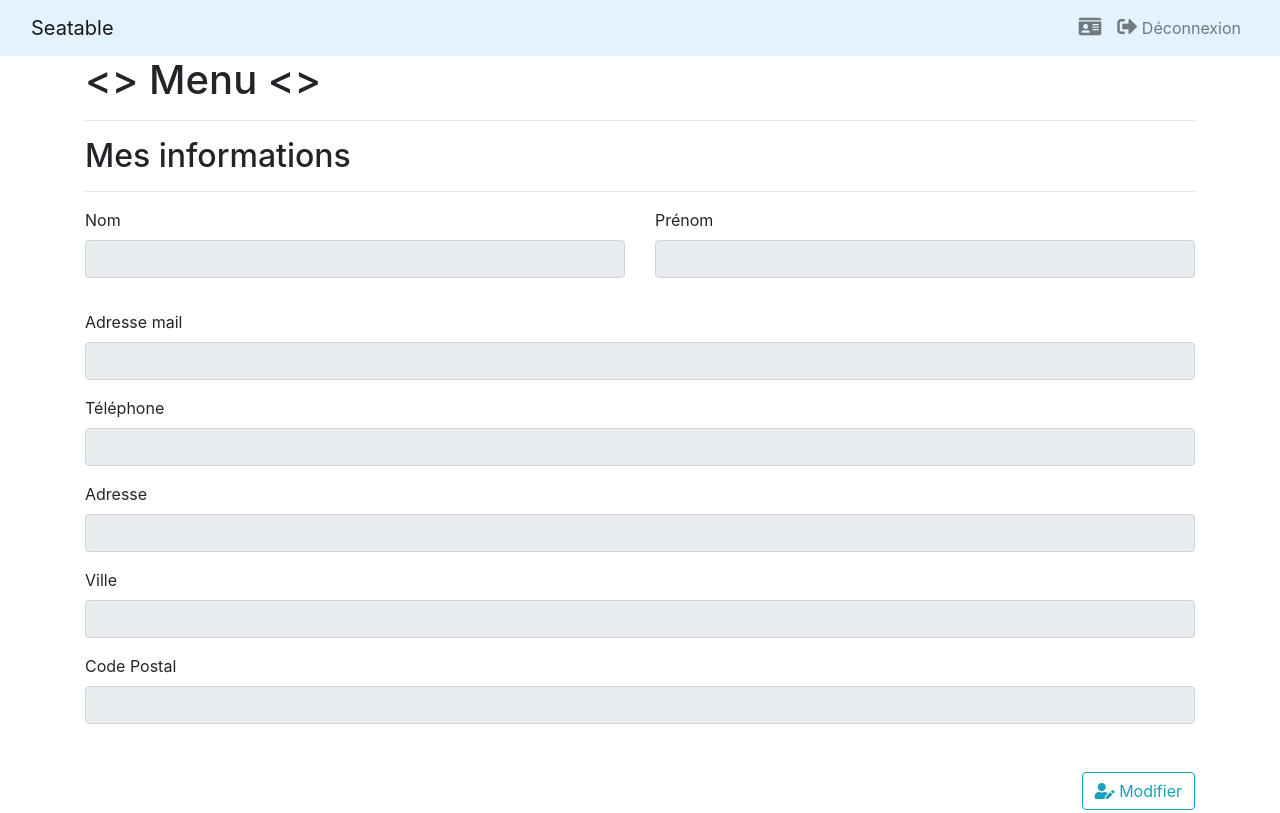
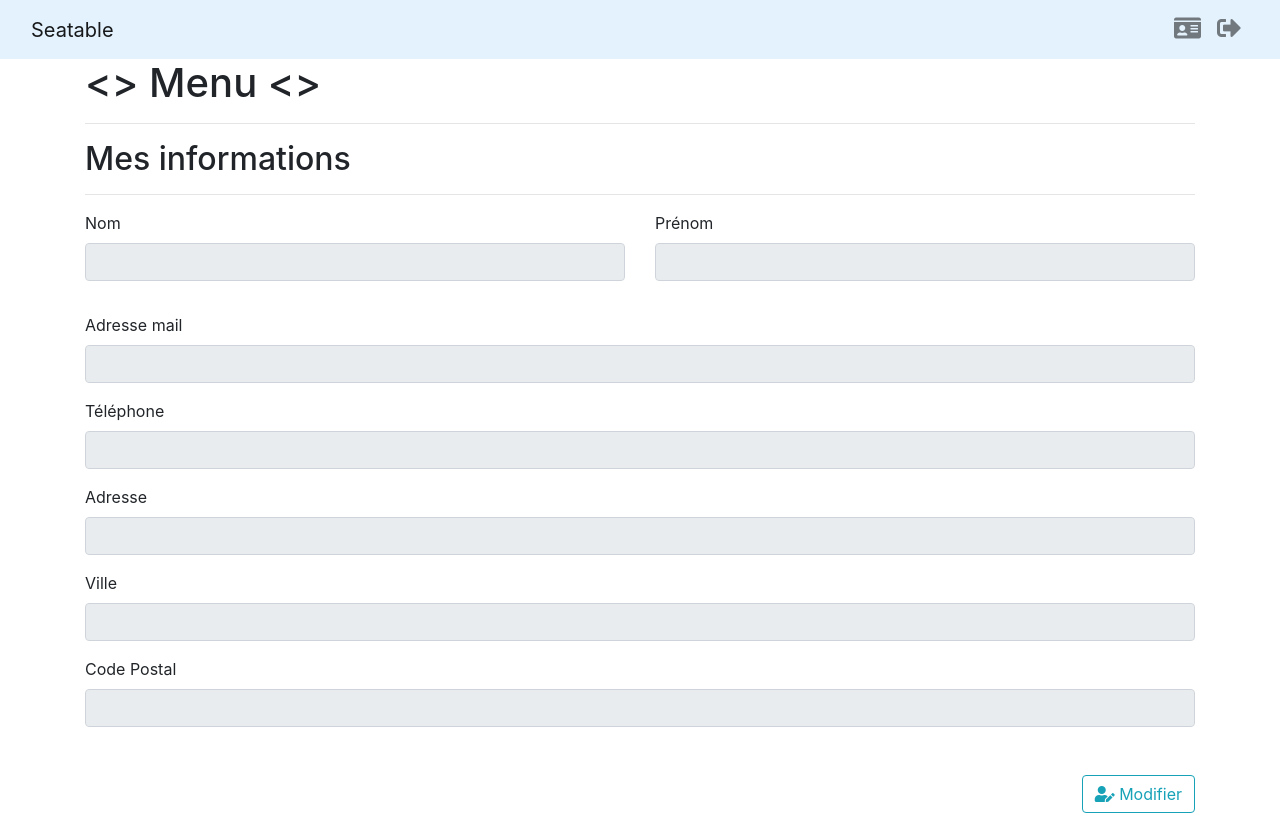
Before and after one commit to Daniel-Ovejero/seatable-ptut, a PHP site: page /Templates/detail.php in a window 1280 px wide. Run offline with PHP 8.4, Linux system fonts and the light colour scheme; the visitor is signed in with stand-in values (Sample User, id 1); data that the repository does not hold is empty; some libraries are stand-ins or nearby versions.

Commit message:
Modif navbar droite

```diff
--- a/Includes/navbar.php
+++ b/Includes/navbar.php
@@ -38,10 +38,10 @@ foreach ($result->columns as $res){
                 </ul>
                 <ul class="nav navbar-nav navbar-right">
                     <li class="nav-item">
-                        <a title="Mes Informations" class="nav-link" href="../Templates/detail.php"><i style="font-size: 20px" class="fas fa-id-card"></i></a>
+                        <a title="Mes Informations" class="nav-link" href="../Templates/detail.php"><i style="font-size: 24px" class="fas fa-id-card"></i></a>
                     </li>
                     <li class="nav-item">
-                        <a title="Déconnexion" class="nav-link" href="../Actions/logout.php"><i style="font-size: 20px" class="fas fa-sign-out-alt"></i> Déconnexion</a>
+                        <a title="Déconnexion" class="nav-link" href="../Actions/logout.php"><i style="font-size: 24px" class="fas fa-sign-out-alt"></i></a>
                     </li>
                 </ul>
             </div>
```
